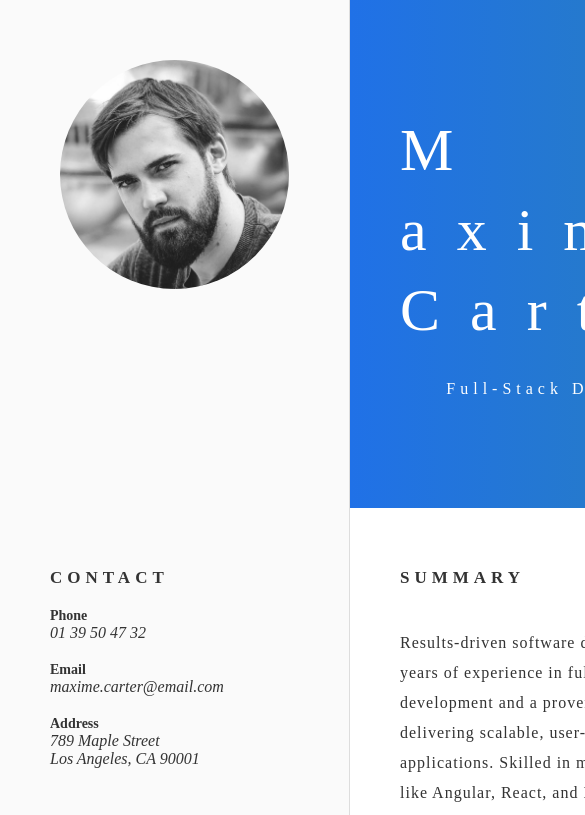
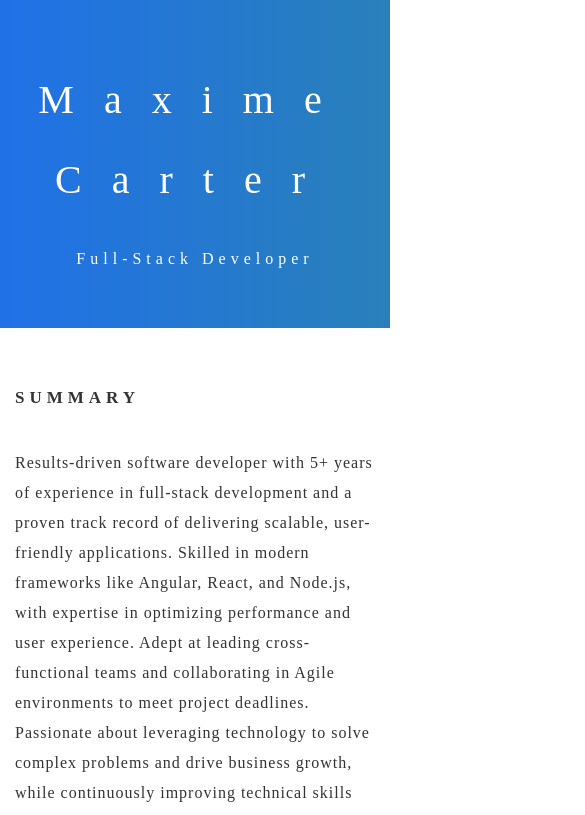
Before and after one commit to CCDevX/interactive-cv-html-css-sass, a website: page index.html in a window 390 px wide. Shown: the top 815 px of the page, 585 px wide, since content can reach past the window. Drawn offline with Linux system fonts and the light colour scheme.

Commit message:
Mobile responsiveness added

```diff
--- /dev/null
+++ b/scss/_media-queries.scss
@@ -0,0 +1,6 @@
+/* Landscape phones and down */
+@mixin xs {
+  @media (max-width: 480px) {
+    @content;
+  }
+}
--- a/scss/styles.scss
+++ b/scss/styles.scss
@@ -3,6 +3,7 @@
 @use "classes" as *;
 @use "utils" as *;
 @use "animations" as *;
+@use "media-queries" as *;
 
 .grid-container {
   display: grid;
@@ -10,23 +11,38 @@
     "picture header" auto
     "aside main" 1fr
     "footer footer" auto/ 350px auto;
-  min-height: 100vh;
+  // min-height: 100vh;
+  @include xs {
+    grid:
+      "header" auto
+      "main" auto
+      "picture" auto
+      "aside" auto
+      "footer" auto/ auto;
+  }
 }
 
 header {
   grid-area: header;
   background: linear-gradient(to right, var(--primary), var(--dark));
-  padding: 10rem 5rem;
+  padding: 8rem 5rem;
+  text-align: center;
   color: white;
   display: flex;
   flex-direction: column;
   justify-content: center;
   align-items: center;
+  @include xs {
+    padding: 5rem 2rem;
+  }
   h1 {
     font-size: 6rem;
     line-height: 8rem;
     font-weight: 300;
     letter-spacing: 3rem;
+    @include xs {
+      font-size: 4rem;
+    }
   }
 
   p {
@@ -53,7 +69,6 @@ aside {
   background: var(--background);
   border-right: 1px solid var(--border);
   padding: 5rem;
-  // min-height: 1500px; //to delete
   .block {
     margin-bottom: 5rem;
     h3 {
@@ -133,6 +148,9 @@ aside {
 main {
   grid-area: main;
   padding: 5rem;
+  @include xs {
+    padding: 5rem 1.5rem;
+  }
   h2 {
     margin-bottom: 4rem;
   }
@@ -182,6 +200,9 @@ footer {
   color: white;
   padding: 5rem;
   background: var(--text);
+  @include xs {
+    padding: 5rem 1.5rem;
+  }
   h2 {
     margin-bottom: 3rem;
   }
@@ -206,6 +227,9 @@ footer {
       min-width: 400px;
       padding: 1rem 2rem;
       line-height: 2rem;
+      @include xs {
+        min-width: 200px;
+      }
       &::placeholder {
         color: var(--text);
       }
```
Also changed, not shown: css/styles.css, 1 other file.
